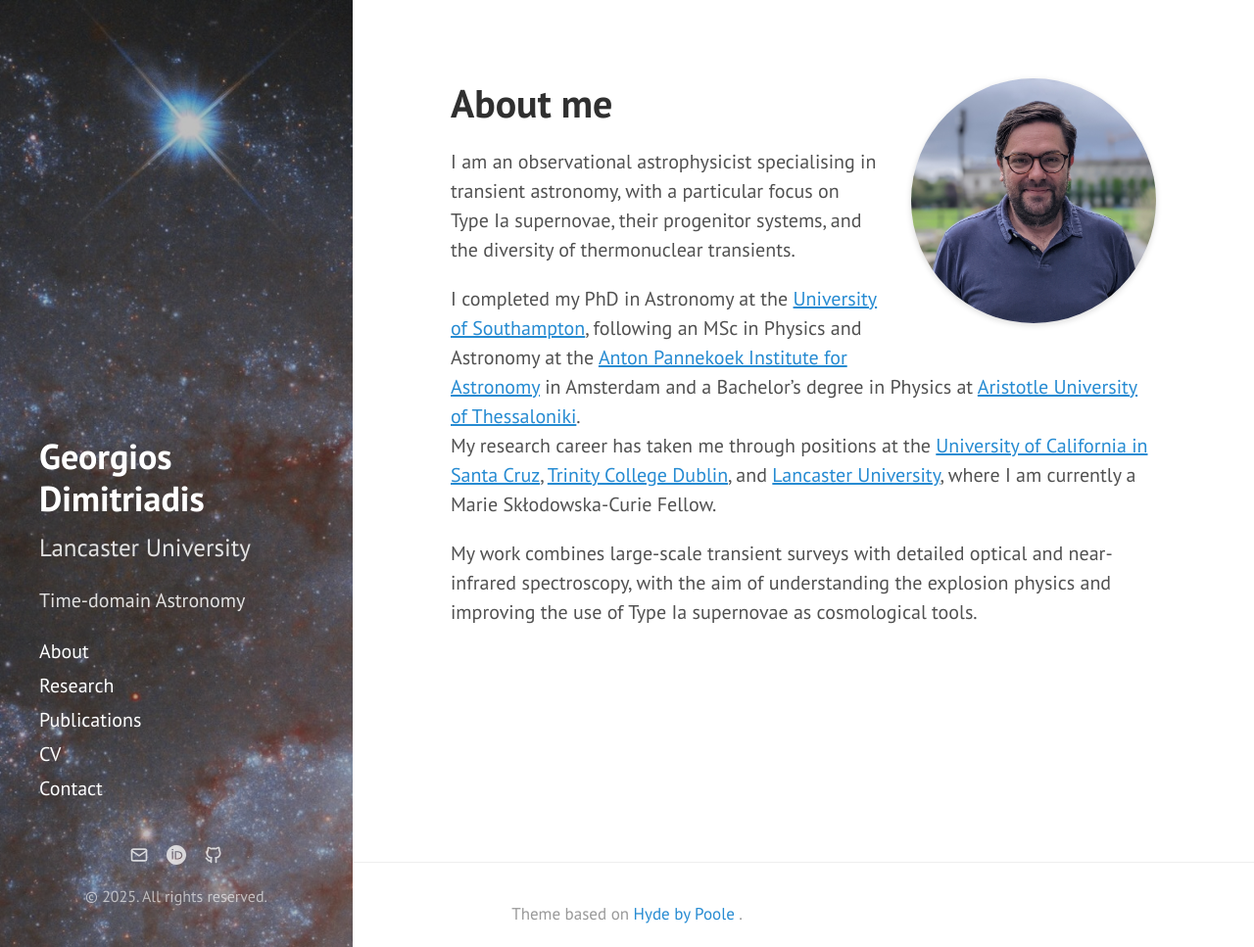
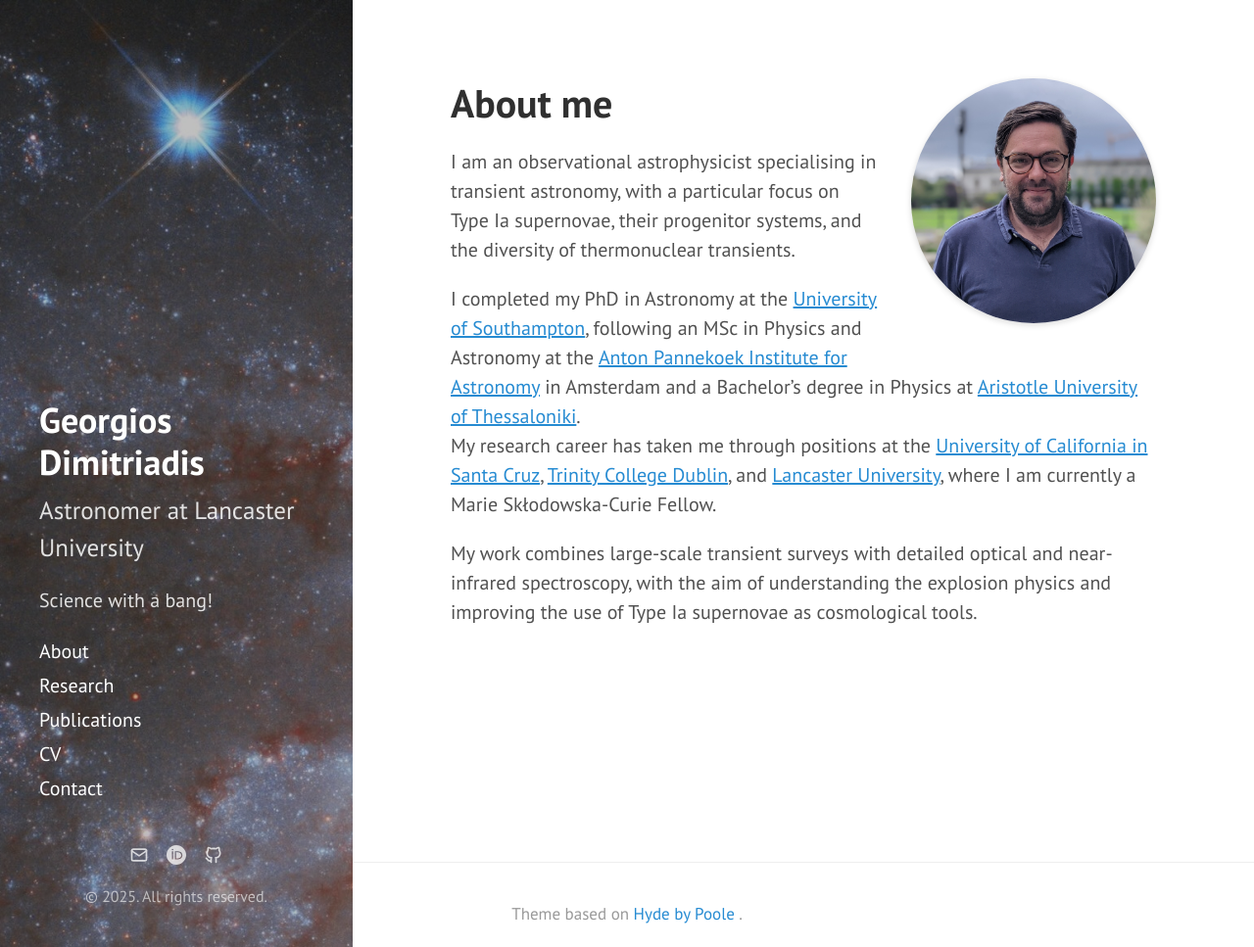
Before and after one commit to geodimitriadis/geodimitriadis.github.io, a Jekyll site: the page built from index.md, in a window 1280 px wide and 967 px high. Shown: the whole window at 98% size. Built offline with Jekyll 4.4.1, drawn with Linux system fonts in a browser that asks for light colours.

Commit message:
Update _config.yml

```diff
--- a/_config.yml
+++ b/_config.yml
@@ -1,7 +1,7 @@
 # Site settings
 title: "Georgios Dimitriadis"
-tagline: "Lancaster University"
-description: "Time-domain Astronomy"
+tagline: "Astronomer at Lancaster University"
+description: "Science with a bang!"
 
 # Important for GitHub Pages (user site)
 url: "https://geodimitriadis.github.io"
```
